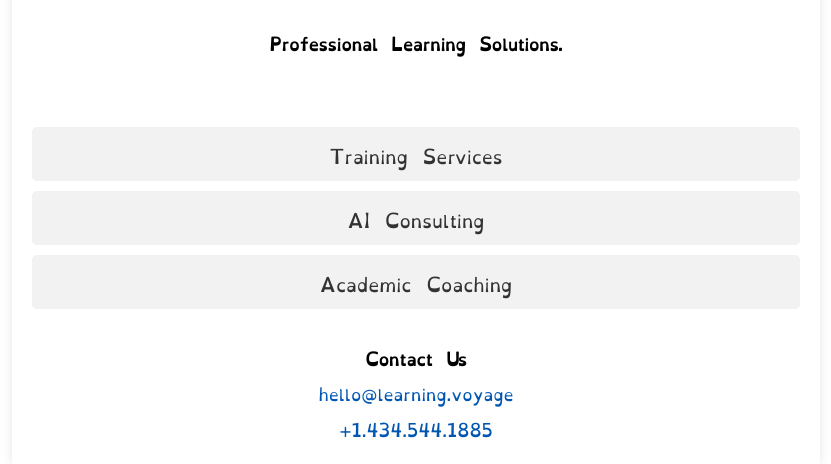
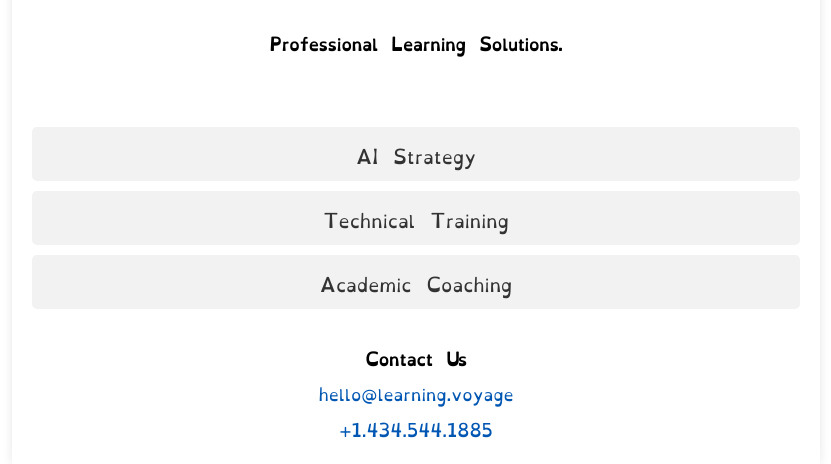
Before and after one commit to owenezra/owenezra.github.io, a plain HTML site: page index.html in a window 1280 px wide. Shown: the part 793-1257 px from the top of the page, without its empty margins (224-1055 px from the left). Drawn offline with Linux system fonts and the light colour scheme.

Commit message:
`Update services section in index.html`

```diff
--- a/index.html
+++ b/index.html
@@ -36,8 +36,8 @@
             </header>
             <section class="services">
                 <ul>
-                    <li>Training Services</li>
-                    <li>AI Consulting</li>
+                    <li>AI Strategy</li>
+                    <li>Technical Training</li>
                     <li>Academic Coaching</li>
                 </ul>
             </section>
```
